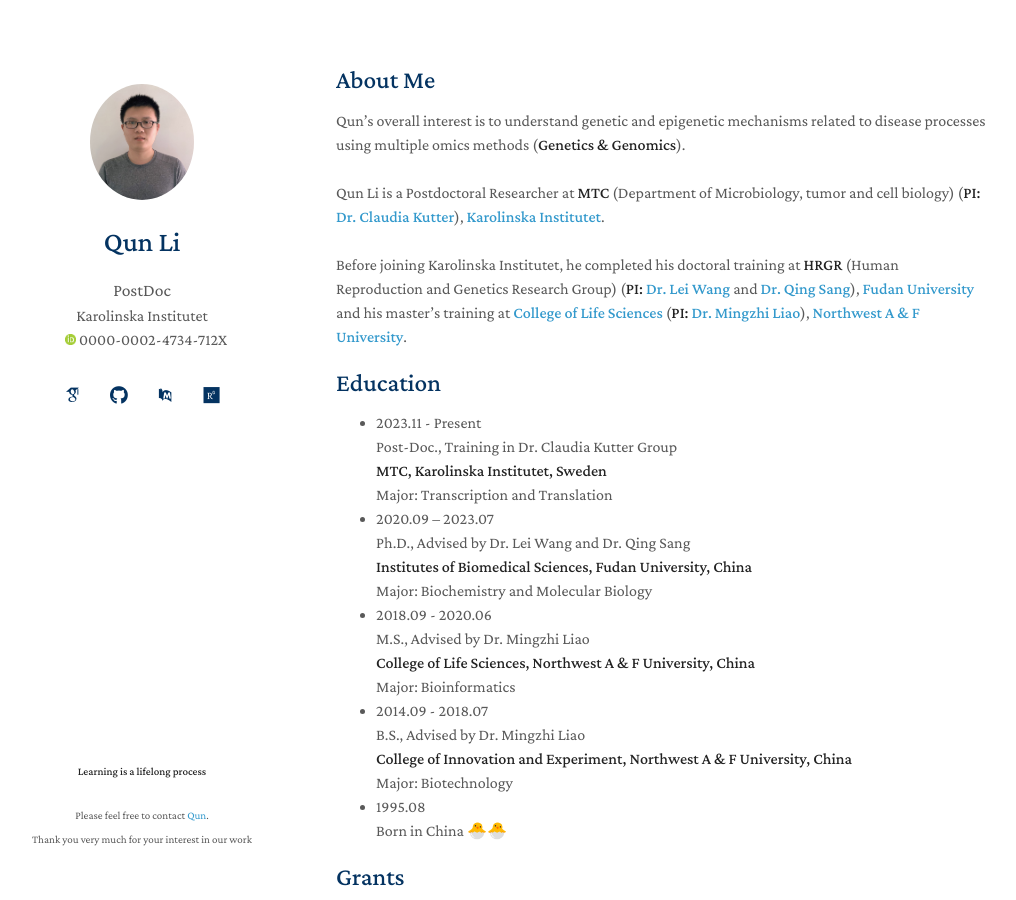
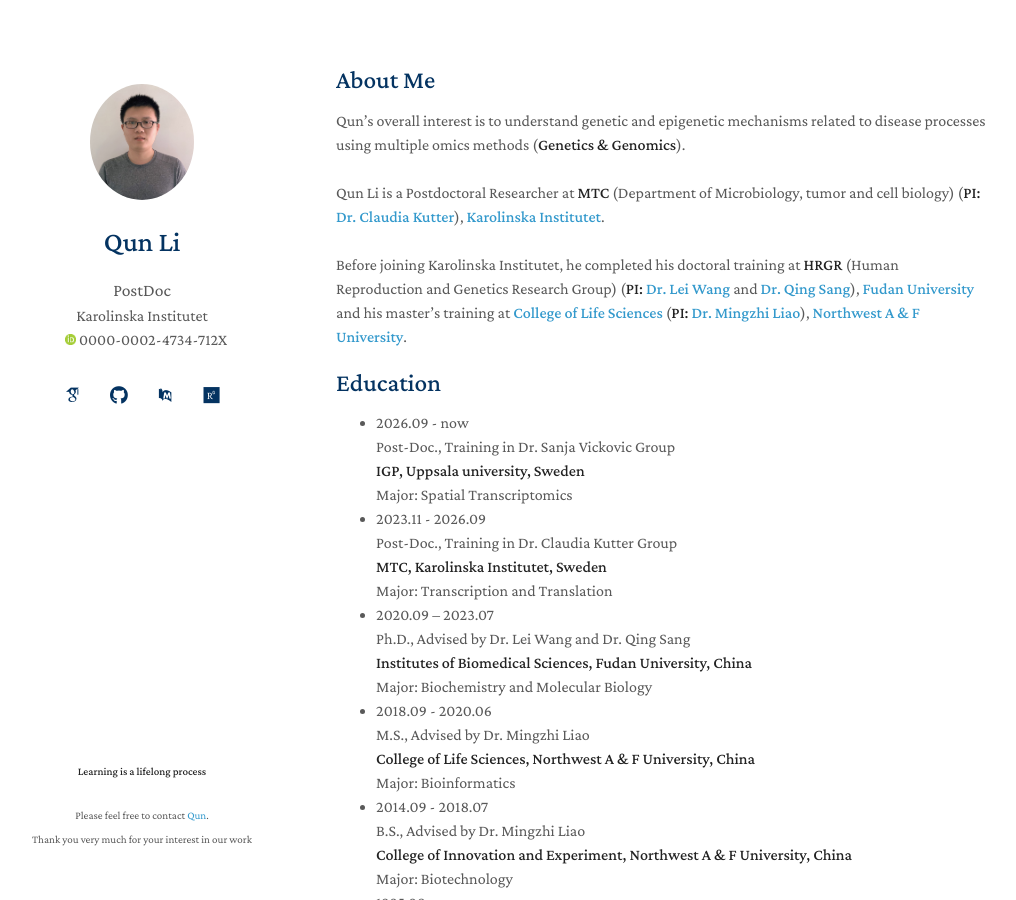
Before and after one commit to liqunbio/liqunbio.github.io, a Jekyll site: the page built from index.md, in a window 1280 px wide and 900 px high. Shown: the whole window, without its empty margins (134-1150 px from the left). Built offline with Jekyll 4.4.1, drawn with Linux system fonts in a browser that asks for light colours; some web fonts are replaced; comment, search, counter and statistics services are not loaded; our own code applies the rules of GitHub Pages for plain Markdown files.

Commit message:
Update index.md

```diff
--- a/index.md
+++ b/index.md
@@ -12,7 +12,11 @@ Before joining Karolinska Institutet, he completed his doctoral training at [**H
 
 
 ## Education
-- 2023.11 - Present <br>
+- 2026.09 - now <br>
+Post-Doc., Training in Dr. Sanja Vickovic Group <br>
+**IGP, Uppsala university, Sweden** <br>
+Major: Spatial Transcriptomics
+- 2023.11 - 2026.09 <br>
 Post-Doc., Training in Dr. Claudia Kutter Group <br>
 **MTC, Karolinska Institutet, Sweden** <br>
 Major: Transcription and Translation
```
